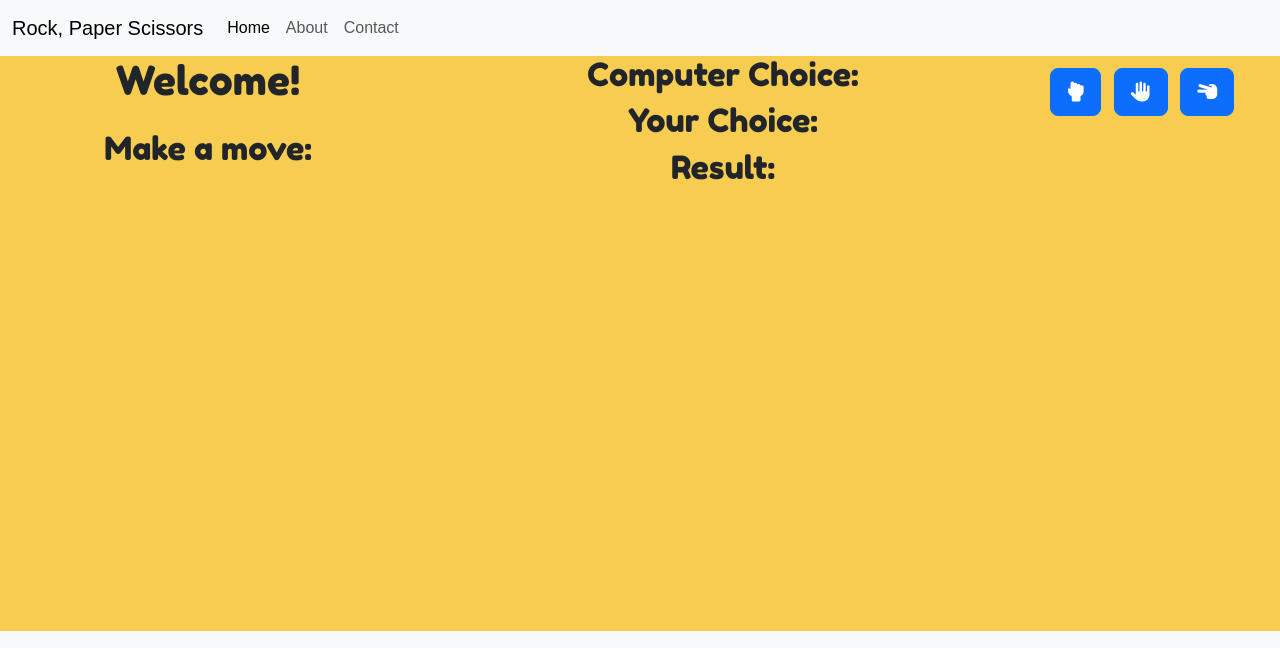
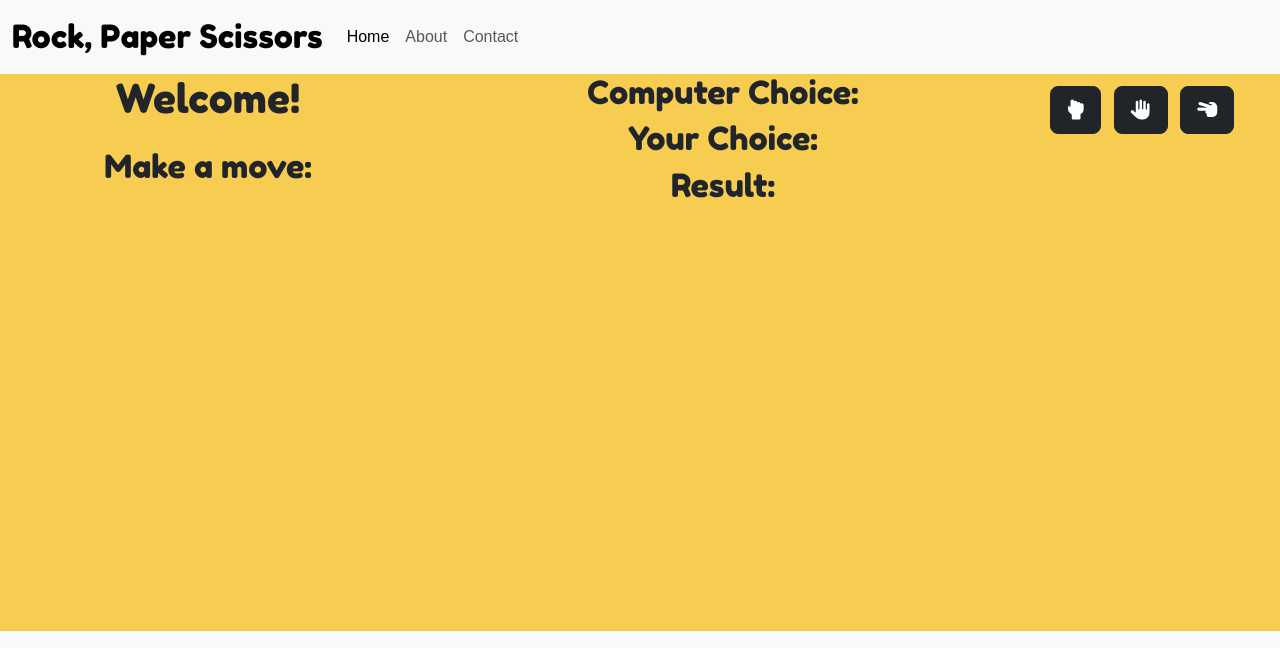
Before and after one commit to CaraMcAvinchey/rock-paper-scissors-tutorial, a plain HTML site: page index.html in a window 1280 px wide. Shown: the top 648 px of the page. Drawn offline with nearby package versions, Linux system fonts and the light colour scheme; a web font is replaced by a local one.

Commit message:
Add style to game buttons

```diff
--- a/assets/css/style.css
+++ b/assets/css/style.css
@@ -3,6 +3,12 @@
 body {
     background-color: #F6CD50;
     font-family: 'ABeeZee', sans-serif;
+
+}
+
+.logo {
+    font-family: 'Fredoka One', cursive;
+    font-size: 2rem;
 
 }
 
--- a/index.html
+++ b/index.html
@@ -15,7 +15,7 @@
     <header>
         <nav class="navbar navbar-expand-lg bg-body-tertiary">
             <div class="container-fluid">
-                <a class="navbar-brand" href="index.html">Rock, Paper Scissors</a>
+                <a class="navbar-brand logo" href="index.html">Rock, Paper Scissors</a>
                 <button class="navbar-toggler" type="button" data-bs-toggle="collapse"
                     data-bs-target="#navbarNavAltMarkup" aria-controls="navbarNavAltMarkup" aria-expanded="false"
                     aria-label="Toggle navigation">
@@ -51,11 +51,11 @@
             </div>
             <div class="row">
                 <div class="m-2">
-                    <button type="button" class="btn btn-primary btn-lg m-1" id="rock"><i
+                    <button type="button" class="btn btn-dark btn-lg m-1" id="rock"><i
                             class="fa-solid fa-hand-back-fist"></i></button>
-                    <button type="button" class="btn btn-primary btn-lg m-1" id="paper"><i
+                    <button type="button" class="btn btn-dark btn-lg m-1" id="paper"><i
                             class="fa-solid fa-hand"></i></button>
-                    <button type="button" class="btn btn-primary btn-lg m-1" id="scissors"><i
+                    <button type="button" class="btn btn-dark btn-lg m-1" id="scissors"><i
                             class="fa-solid fa-hand-scissors"></i></button>
                 </div>
             </div>
```
